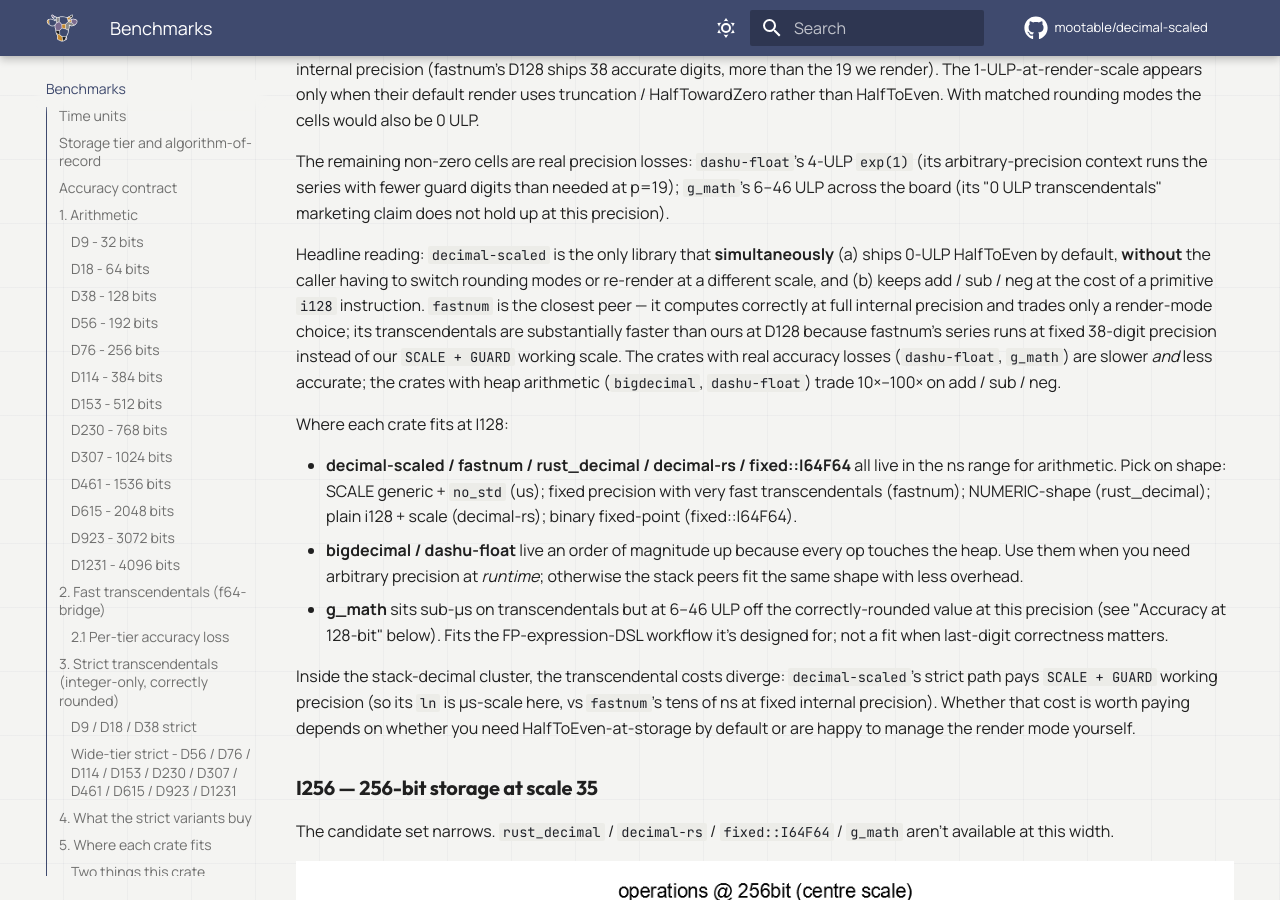
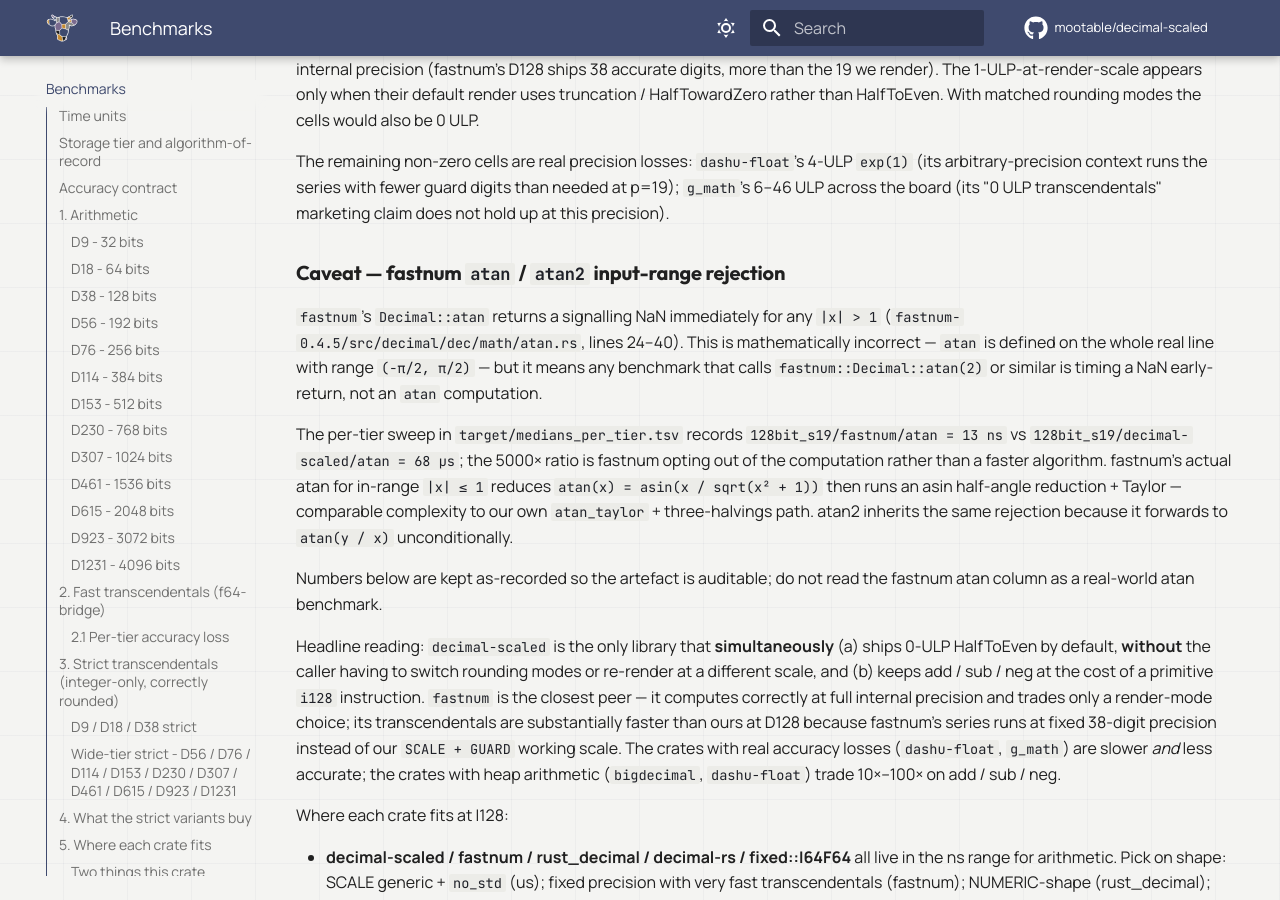
Before and after one commit to mootable/decimal-scaled, an MkDocs documentation site: the page built from docs/benchmarks.md, in a window 1280 px wide and 900 px high, scrolled down 21512 px. Built offline with MkDocs 1.6.1 and Material for MkDocs 9.7.7, drawn with Linux system fonts in a browser that asks for light colours; comment, search, counter and statistics services are not loaded.

Commit message:
docs: caveat — fastnum atan returns NaN for |x|>1, distorts bench
fastnum 0.4.5's Decimal::atan rejects any |x| > 1 by returning
signalling NaN, with zero computation. The per-tier sweep shows
fastnum/atan at D38<19> = 13 ns vs our 68 us; the 5000x ratio is
fastnum opting out of the computation, not a faster algorithm.

Records the algorithmic equivalence (fastnum reduces atan to asin
and runs a comparable Taylor + halvings path for in-range inputs)
and flags the column as not-a-real-benchmark so future readers
don't chase a phantom perf gap.

```diff
--- a/docs/benchmarks.md
+++ b/docs/benchmarks.md
@@ -713,6 +713,29 @@ runs the series with fewer guard digits than needed at p=19);
 transcendentals" marketing claim does not hold up at this
 precision).
 
+### Caveat — fastnum `atan` / `atan2` input-range rejection
+
+`fastnum`'s `Decimal::atan` returns a signalling NaN immediately
+for any `|x| > 1` ([`fastnum-0.4.5/src/decimal/dec/math/atan.rs`](https://docs.rs/fastnum/0.4.5/src/fastnum/decimal/dec/math/atan.rs.html),
+lines 24–40). This is mathematically incorrect — `atan` is
+defined on the whole real line with range `(−π/2, π/2)` — but it
+means any benchmark that calls `fastnum::Decimal::atan(2)` or
+similar is timing a NaN early-return, not an `atan` computation.
+
+The per-tier sweep in `target/medians_per_tier.tsv` records
+`128bit_s19/fastnum/atan = 13 ns` vs
+`128bit_s19/decimal-scaled/atan = 68 µs`; the 5000× ratio is
+fastnum opting out of the computation rather than a faster
+algorithm. fastnum's actual atan for in-range `|x| ≤ 1` reduces
+`atan(x) = asin(x / sqrt(x² + 1))` then runs an asin half-angle
+reduction + Taylor — comparable complexity to our own
+`atan_taylor` + three-halvings path. atan2 inherits the same
+rejection because it forwards to `atan(y / x)` unconditionally.
+
+Numbers below are kept as-recorded so the artefact is auditable;
+do not read the fastnum atan column as a real-world atan
+benchmark.
+
 Headline reading: `decimal-scaled` is the only library that
 **simultaneously** (a) ships 0-ULP HalfToEven by default,
 **without** the caller having to switch rounding modes or
```
